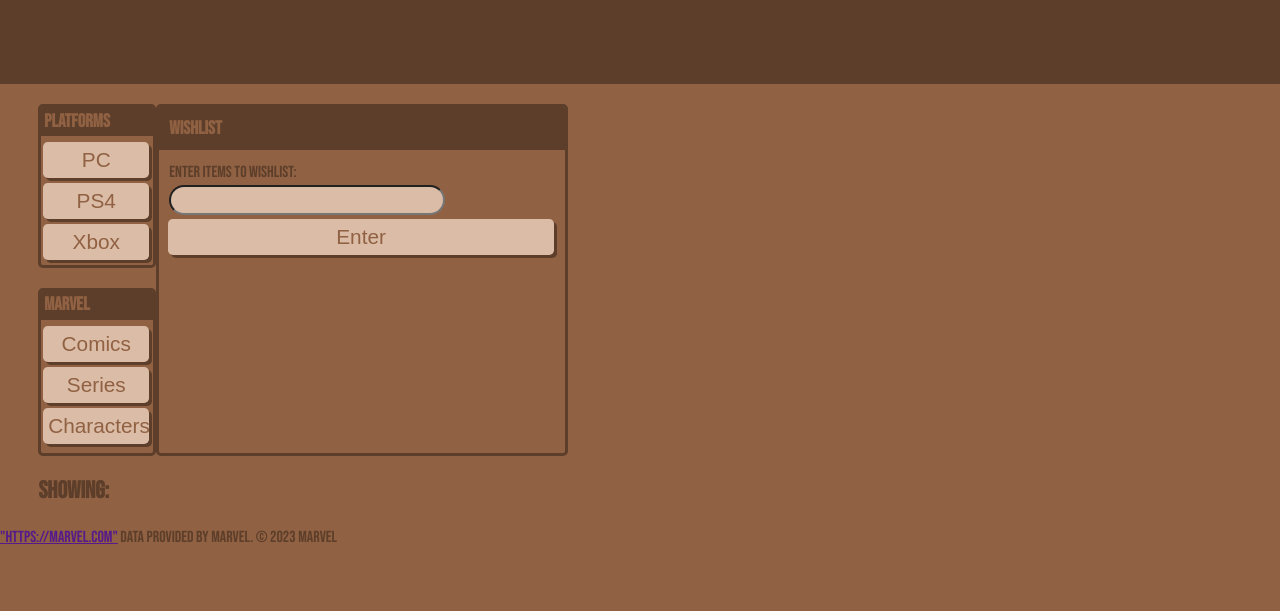
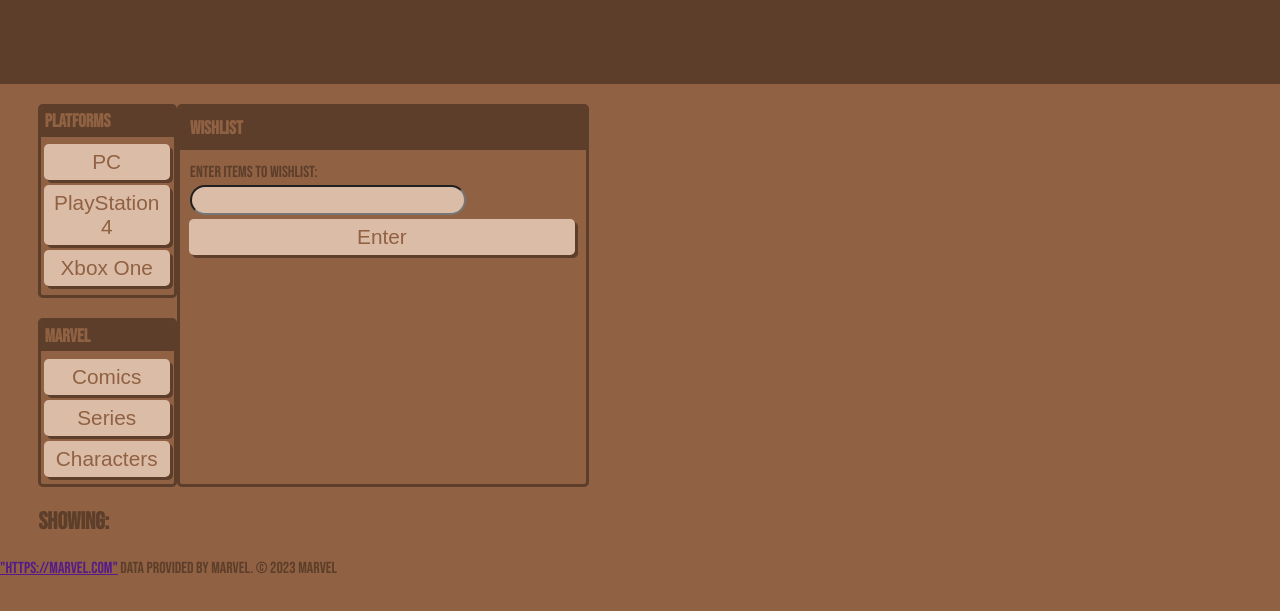
Before and after one commit to tnewnum/Entertainment-Wishlist, a website: page index.html in a window 1280 px wide. Both pictures are taken after a click on the button "PC". Shown: the part 149-760 px from the top of the page. Drawn offline with Linux system fonts and the light colour scheme; no server answers.

Commit message:
big rawg js changes and a couple index changes

```diff
--- a/Assets/js/rawg.js
+++ b/Assets/js/rawg.js
@@ -3,21 +3,15 @@
 //establish API key and general API call
 
 const apiKey = "f292e982be664ec2994676e290830bc7";
-const platformButtonEl = document.querySelectorAll(".class-pc")
-platformButtonEl.forEach(element => element.addEventListener("click",getAPIdata))
 
-// fetch(`https://rawg.io/api/games?token&key=${apiKey}`)
-//   .then(res => res.json())
-//   .then(data => console.log(data));
+const platformButtonEl = document.querySelectorAll(".bttn")
+console.log(platformButtonEl)
+     for(let i = 0; i < platformButtonEl.length; i++) {
+        platformButtonEl.item(i).addEventListener("click", getAPIdata)
+     }
 
-// fetch('https://rawg.io/api/games?token&key=f292e982be664ec2994676e290830bc7')
-//   .then(function (response) {
-//     return response.json ()
 
-//     })
-//   .then(function (data) {
-//       console.log(data);
-//   });
+
 
   //write function that calls Rawg API data for all platforms
   function getAPIdata(){
@@ -25,12 +19,16 @@ platformButtonEl.forEach(element => element.addEventListener("click",getAPIdata)
     fetch('https://api.rawg.io/api/platforms?token&key=f292e982be664ec2994676e290830bc7')
 
     //have it report to console log
-      .then(res => res.json())
-      .then(data => {console.log(data)
+      .then(function(response){
+        return response.json()
+      })
+      .then(function(data){
+        console.log(data)
 
-    //single out noted specific consoles based on html class to generate that list
+
+    //   single out noted specific consoles based on html class to generate that list
       for(let i = 0; i < 20; i++){
-        console.log(selectedPlatform,data.results[i].name)
+          console.log(data.next)
           if(data.results[i].name == selectedPlatform){
               let html =""
               for (let j = 0; j<data.results[i].games.length;j++ ){
@@ -49,9 +47,11 @@ platformButtonEl.forEach(element => element.addEventListener("click",getAPIdata)
         }
 
 
-});
+    })
+};
 
-}
+
+
 
 
 //add items on list to LS
--- a/index.html
+++ b/index.html
@@ -29,9 +29,9 @@
       <div class="card">
         <h3 class="card-header text-uppercase">Platforms</h3>
         <div id="platform-buttons" class="card-body">
-          <button class="btn" id="class-pc">PC</button>
-          <button class="btn" id="class-pc">PS4</button>
-          <button class="btn" id="class-pc">Xbox</button>
+          <button class="bttn btn" >PC</button>
+          <button class="bttn btn" >PlayStation 4</button>
+          <button class="bttn btn" >Xbox One</button>
 
         </div>
       </div>
```
Lines whose indentation alone changed are shown as unchanged.
